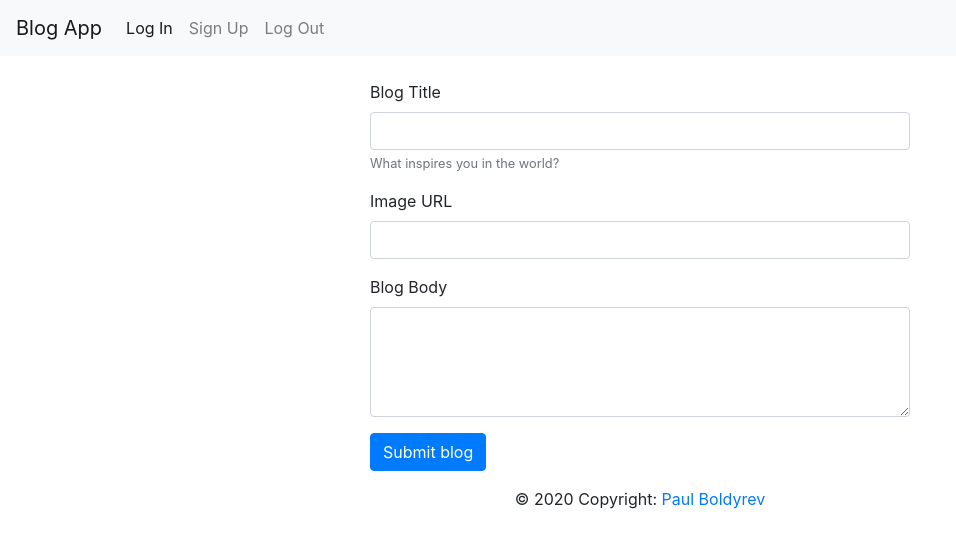
After one commit to pboldyrev/rest-blogger, a Node server app: page /blogs/new in a window 1280 px wide. The commit adds this page. Shown: the top 548 px of the page, without its empty margins (0-956 px from the left). Run offline with Node 20, Linux system fonts and the light colour scheme; the visitor is signed in with stand-in values (Sample User, id 1); some libraries are stand-ins or nearby versions.

Commit message:
Added an ability to add posts

```diff
--- a/app.js
+++ b/app.js
@@ -1,27 +1,92 @@
 var express     = require("express"),
     request     = require("request"),
     mongoose    = require("mongoose"),
-    bodyParser  = require("body-parser");
-
-var app = express();
+    bodyParser  = require("body-parser"),
+    app         = express();
 
 mongoose.connect("mongodb+srv://xx:xx@udemy-rxyvm.azure.mongodb.net/blog_app", {useNewUrlParser: true, useUnifiedTopology: true});
+app.set("view engine", "ejs");
+app.use(express.static("public"));
+app.use(bodyParser.urlencoded({extended: true}));
 
+// SCHEMA
 var blogSchema = new mongoose.Schema({
   title: String,
-  image: String,
-  body: String
+  image: {
+    type: String,
+    default: "https://jdrf.org.uk/wp-content/uploads/2017/06/placeholder-image.jpg"
+  },
+  body: String,
+  created: {
+    type: Date,
+    default: Date.now
+  }
 });
 
+// MODEL
 var Blog = mongoose.model("Blog", blogSchema);
 
-app.use(bodyParser.urlencoded({extended: true}));
-app.set("view engine", "ejs");
+// Blog.create({
+//   title: "Great Weather",
+//   body: "Sed ut perspiciatis unde omnis iste natus error sit voluptatem accusantium doloremque laudantium, totam rem aperiam, eaque ipsa quae ab illo inventore veritatis et quasi architecto beatae vitae dicta sunt explicabo. Nemo enim ipsam voluptatem quia voluptas sit aspernatur aut odit aut fugit, sed quia consequuntur magni dolores eos qui ratione voluptatem sequi nesciunt. Neque porro quisquam est, qui dolorem ipsum quia dolor sit amet, consectetur, adipisci velit, sed quia non numquam eius modi tempora incidunt ut labore et dolore magnam aliquam quaerat voluptatem. Ut enim ad minima veniam, quis nostrum exercitationem ullam corporis suscipit laboriosam, nisi ut aliquid ex ea commodi consequatur? Quis autem vel eum iure reprehenderit qui in ea voluptate velit esse quam nihil molestiae consequatur, vel illum qui dolorem eum fugiat quo voluptas nulla pariatur?",
+//   image: "https://images.unsplash.com/photo-1465577512280-1c2d41a79862?ixlib=rb-1.2.1&ixid=eyJhcHBfaWQiOjEyMDd9&auto=format&fit=crop&w=1930&q=80"
+// }, function(err, blog){
+//   if(err){
+//     console.log("An error has occured!");
+//   } else {
+//     console.log(blog);
+//   }
+// });
 
 app.listen(3000, function(){
   console.log("Server listening on 3000");
 });
 
 app.get("/", function(req, res){
-  res.render("blogs");
+  res.redirect("/blogs");
 });
+
+app.get("/blogs", function(req, res){
+  Blog.find({}, function(err, blogs){
+    if(err){
+      console.log(err);
+    } else {
+      res.render("blogs", {blogs: blogs});
+    };
+  });
+});
+
+app.post("/blogs", function(req, res){
+  var newBlog = {
+    title: req.body.title,
+    body: req.body.body,
+  };
+
+  if(req.body.url !== ""){
+    newBlog["image"] = req.body.url;
+  };
+
+  Blog.create(newBlog, function(err, blog){
+    if(err){
+      console.log(err);
+    } else {
+      console.log(blog);
+      res.redirect("/blogs");
+    };
+  })
+});
+
+app.get("/blogs/new", function(req, res){
+  res.render("new");
+});
+
+app.get("/blogs/:id", function(req, res){
+  Blog.find({_id: req.params.id}, function(err, blog){
+    if(err){
+      console.log(err);
+    } else {
+      console.log(blog);
+      res.render("blog", {blog: blog});
+    };
+  });
+});
--- a/package.json
+++ b/package.json
@@ -21,6 +21,7 @@
     "ejs": "^3.0.2",
     "express": "^4.17.1",
     "mongoose": "^5.9.9",
+    "popper.js": "^1.16.1",
     "request": "^2.88.2"
   }
 }
--- /dev/null
+++ b/views/new.ejs
@@ -0,0 +1,24 @@
+<%- include("partials/header") %>
+
+<div class="container">
+  <div class="row justify-content-center">
+    <form class="col-lg-6" action="/blogs" method="POST">
+      <div class="form-group">
+        <label for="title">Blog Title</label>
+        <input id="title" name="title" class="form-control">
+        <small class="form-text text-muted">What inspires you in the world?</small>
+      </div>
+      <div class="form-group">
+        <label for="url">Image URL</label>
+        <input id="url" name="url" class="form-control">
+      </div>
+      <div class="form-group">
+        <label for="body">Blog Body</label>
+        <textarea id="body" name="body" class="form-control" rows="4"></textarea>
+      </div>
+      <button type="submit" class="btn btn-primary">Submit blog</button>
+    </form>
+  </div>
+</div>
+
+<%- include("partials/footer") %>
--- a/views/partials/footer.ejs
+++ b/views/partials/footer.ejs
@@ -1,2 +1,9 @@
+    <footer class="page-footer font-small blue">
+
+      <div class="footer-copyright text-center py-3">© 2020 Copyright:
+        <a target="_blank" href="https://paulboldyrev.me/"> Paul Boldyrev</a>
+      </div>
+
+    </footer>
   </body>
 </html>
--- a/views/partials/header.ejs
+++ b/views/partials/header.ejs
@@ -6,7 +6,7 @@
     <link rel="stylesheet" href="https://stackpath.bootstrapcdn.com/bootstrap/4.4.1/css/bootstrap.min.css">
   </head>
   <body>
-    <nav class="mb-4 navbar navbar-expand-lg navbar-light bg-light">
+    <nav class="mb-4 navbar navbar-expand-sm navbar-light bg-light">
       <a class="navbar-brand" href="/">Blog App</a>
       <button class="navbar-toggler" type="button" data-toggle="collapse" data-target="#navbarNavAltMarkup" aria-controls="navbarNavAltMarkup" aria-expanded="false" aria-label="Toggle navigation">
         <span class="navbar-toggler-icon"></span>
```
Also changed, not shown: views/blog.ejs (added, +16 -0 lines), views/blogs.ejs (+37 -0 lines), 1 other file.
